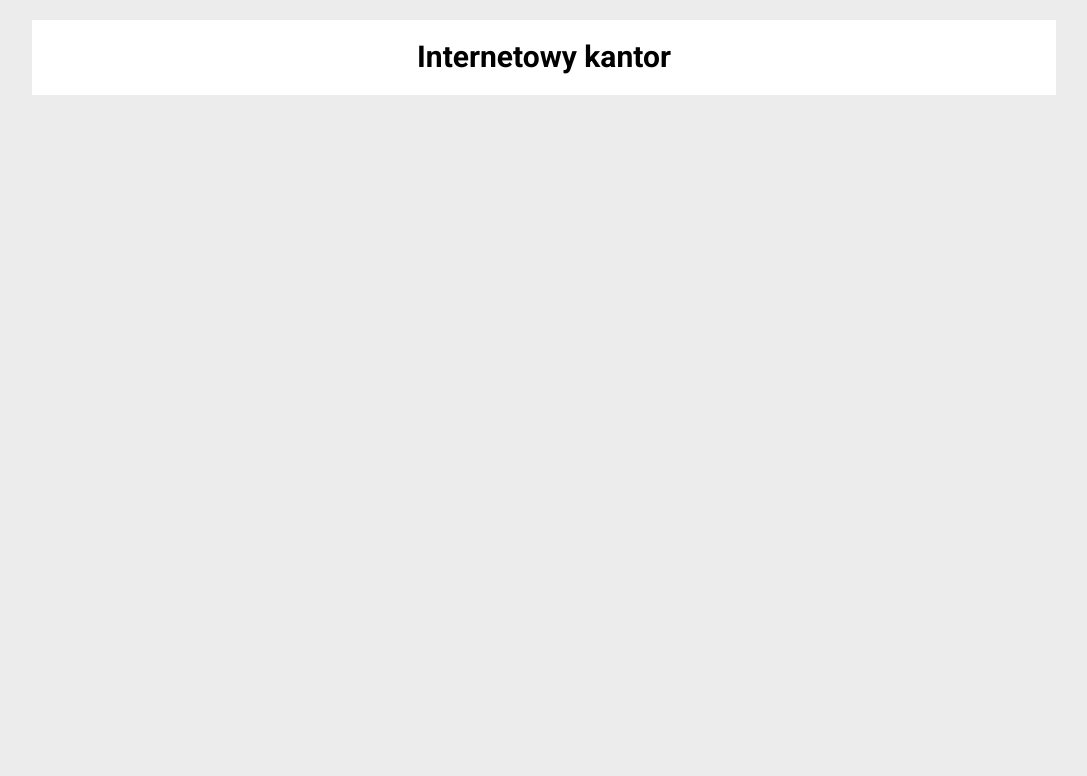
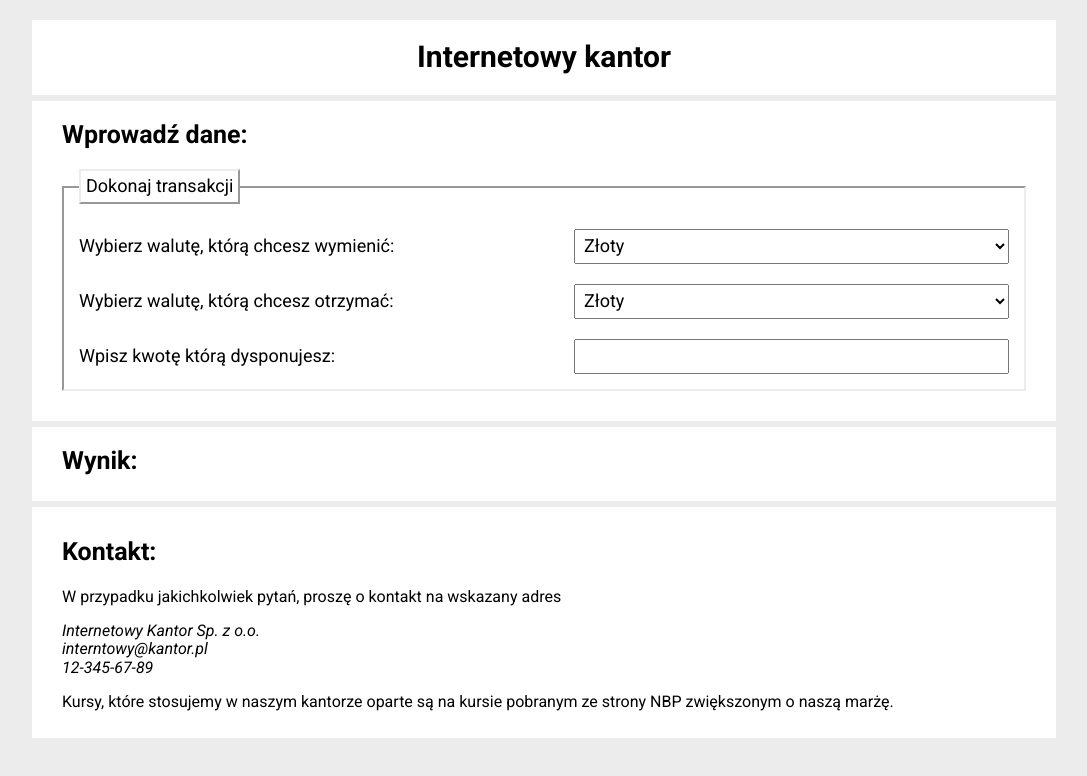
Before and after one commit to anetaszynal/currency-office-react, a React (Create React App) app: page / in a window 1280 px wide. Shown: the top 776 px of the page, without its empty margins (96-1183 px from the left). Built offline with nearby package versions, Linux system fonts and the light colour scheme.

Commit message:
add components

```diff
--- a/src/App.js
+++ b/src/App.js
@@ -1,13 +1,28 @@
 import React from 'react';
-import Container from "./Container";
+import Container from "./Container"
 import Header from "./Header";
+import Section from "./Section";
+import Form from "./Section/Form";
+import Result from "./Section/Result";
+import Footer from "./Footer";
 
 function App() {
   return (
     <Container>
-      <Header title="Internetowy kantor">
-      </Header>
-
+      <Header title="Internetowy kantor" />
+      <Section
+        title="Wprowadź dane:"
+        body={<Form />}
+      >
+      </Section>
+      <Section
+        title="Wynik:"
+        body={<Result />}
+      >
+      </Section>
+      <Footer
+        title="Kontakt:">
+      </Footer>
     </Container>
   );
 };
```
